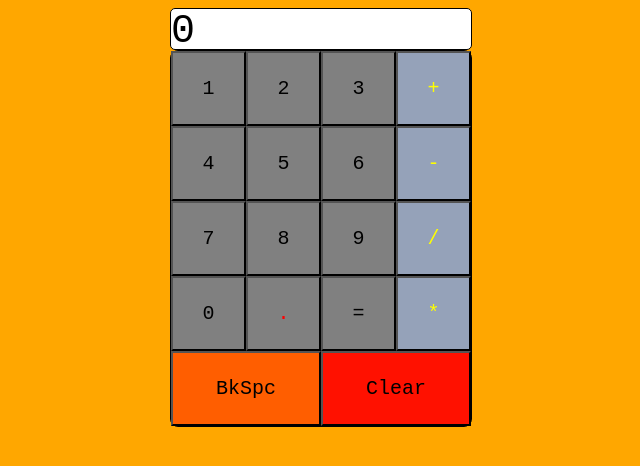
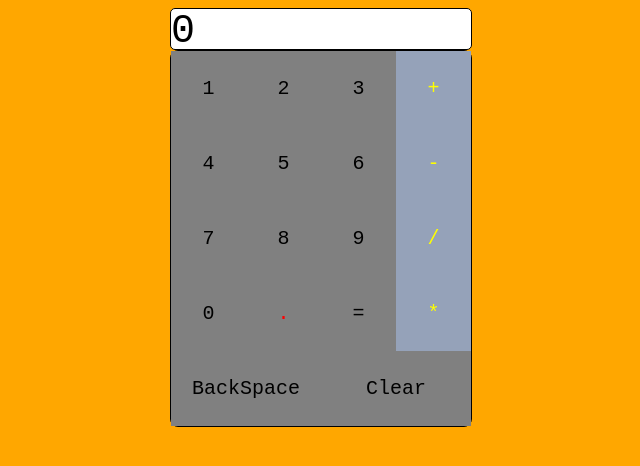
Before and after one commit to timkwali/calculator, a plain HTML site: page index.html in a window 1280 px wide. Shown: the whole page, without its empty margins (319-959 px from the left). Drawn offline with Linux system fonts and the light colour scheme.

Commit message:
completed css

```diff
--- a/index.html
+++ b/index.html
@@ -27,7 +27,7 @@
       <button id = "dot" data-key = "110" onclick = "inputDot()">.</button>
       <button id = "eqls" onclick = "operate()" data-key = "13" >=</button>
       <button class = "sign" id = "multiply" onclick = "clickOperator(multiply, '*')" data-key = "106" >*</button>
-      <button id = "bkS" onclick = "backSpace()" data-key = "8" style = "flex-basis: 150px">BkSpc</button>
+      <button id = "bkS" onclick = "backSpace()" data-key = "8" style = "flex-basis: 150px">BackSpace</button>
       <button id = "clr" onclick = "clearScreen()" data-key = "32" style = "flex-basis: 150px">Clear</button>
     </div>
 
--- a/script.js
+++ b/script.js
@@ -60,6 +60,7 @@ function clearScreen() { //reset everything
   oprt = "";
   input = "";
   display.innerHTML = 0;
+  flashScreen();
 }
 
 function backSpace() { //deletes last input
--- a/style.css
+++ b/style.css
@@ -24,10 +24,12 @@ button {
   font-family: monospace;
   font-size: 20px;
   background-color: grey;
+  border: 1px solid grey;
 }
 
 button:hover {
-
+  color: yellow;
+  font-size: 35px;
 }
 
 p {
@@ -35,6 +37,7 @@ p {
   text-align: left;
   margin: 0px;
   width: 300px;
+  font-size: 28;
   height: 40px;
   border: 1px solid black;
   border-radius: 5px;
@@ -43,17 +46,28 @@ p {
   background-color: white;
 }
 
-#clr {
-  background-color: rgb(255, 17, 0);
+#clr #bkS {
+  background-color: grey;
+  font-family: cursive;
 }
 
-#bkS {
-  background-color: rgb(255, 94, 0);
+#clr:hover {
+  color: rgb(255, 17, 0);
+}
+
+#bkS:hover {
+  color: rgb(255, 94, 0);
+  font-size: 26px;
 }
 
 .sign {
   background-color: #95a2b9;
   color: yellow;
+  border: 1px solid #95a2b9;
+}
+
+.sign:hover {
+  color: red;
 }
 
 #eqls {
@@ -64,6 +78,10 @@ p {
   color: red;
 }
 
+#dot:hover {
+  color: yellow;
+}
+
 #message {
   margin: 50px;
   font-family: monospace;
```
